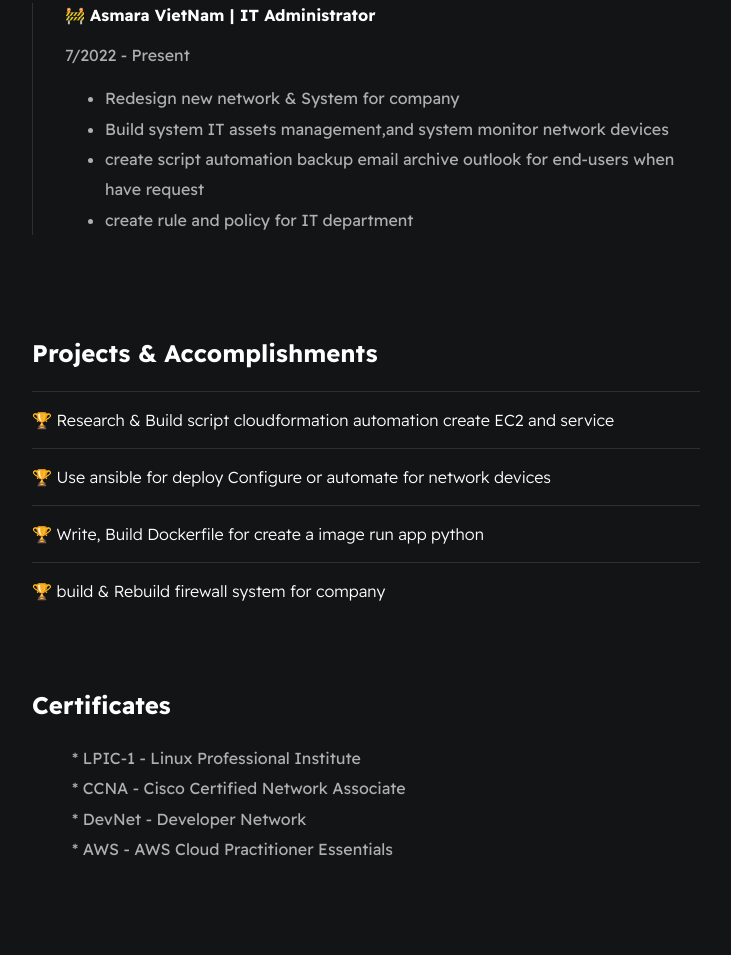
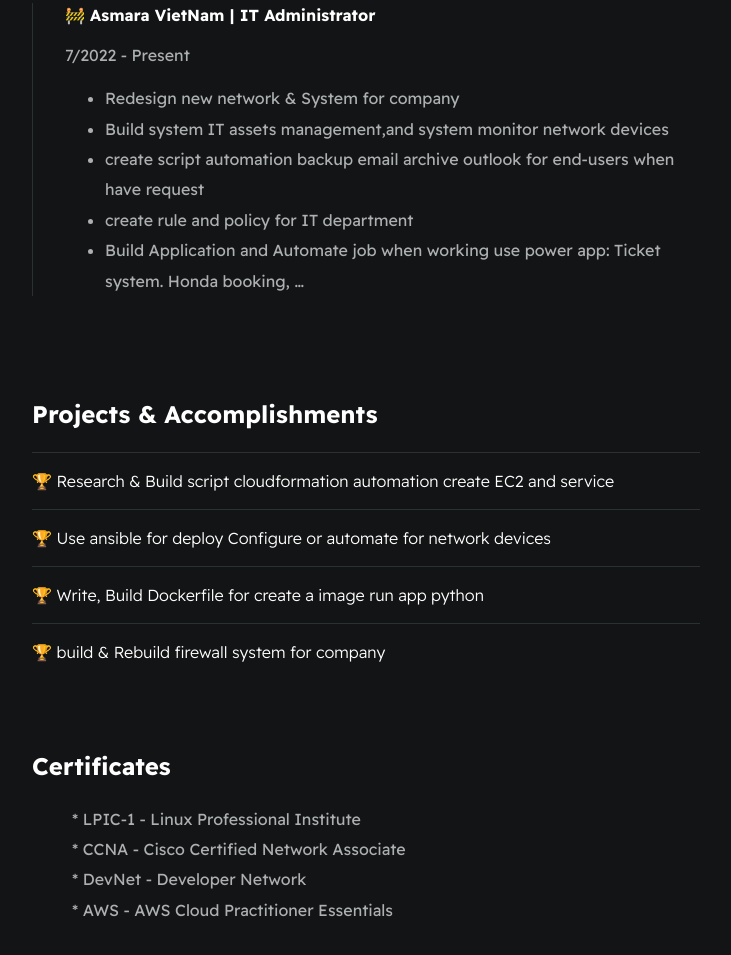
Before and after one commit to ThaiNhan1103/ThaiNhan1103.github.io, a plain HTML site: page index.html in a window 1280 px wide. Shown: the part 2022-2977 px from the top of the page, without its empty margins (274-1005 px from the left). Before the commit the page ends 2926 px from the top, so only its background shows below. Drawn offline with Linux system fonts and the light colour scheme.

Commit message:
index.html

```diff
--- a/index.html
+++ b/index.html
@@ -96,6 +96,7 @@
                         <li>Build system IT assets management,and system monitor network devices</li>
                         <li>create script automation backup email archive outlook for end-users when have request</li>
                         <li>create rule and policy for IT department</li>
+                        <li>Build Application and Automate job when working use power app: Ticket system. Honda booking, … </li>
                     </ul>
                 </div>
 
```
